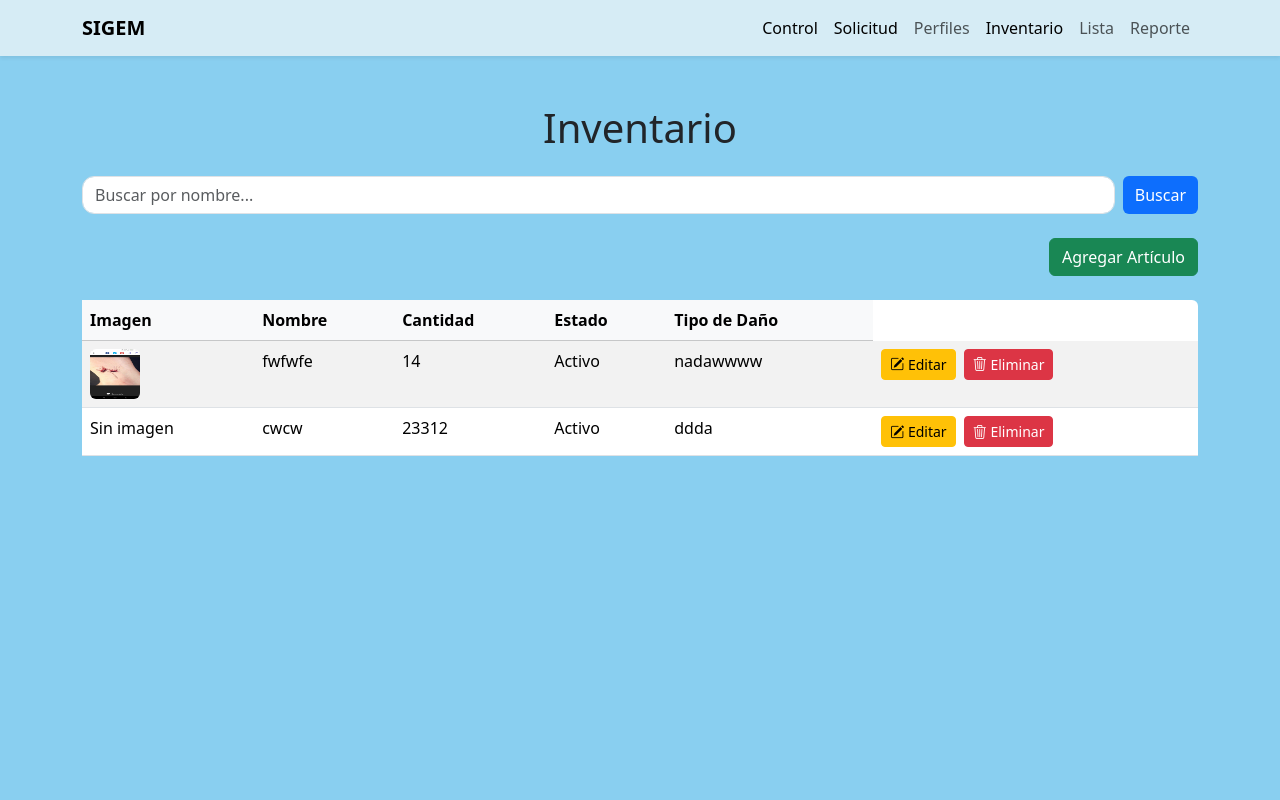
After one commit to ConstanzaPavez/SIGEM, a Django app: page /inventario/ in a window 1280 px wide. The commit adds this page. Run offline with Django 4.2, Linux system fonts and the light colour scheme; data comes from the database, SQL or seed files in the repository; both versions use the stored data as it was after the commit.

Commit message:
actualizacion

```diff
--- a/srvSIGEM/paginas/templates/paginas/control_vista_admin.html
+++ b/srvSIGEM/paginas/templates/paginas/control_vista_admin.html
@@ -1,4 +1,3 @@
-
 {% load static %}
 <!DOCTYPE html>
 <html lang="es">
@@ -20,9 +19,9 @@
         <div class="collapse navbar-collapse justify-content-end" id="navbarNav">
             <ul class="navbar-nav">
             <li class="nav-item"><a class="nav-link active" href="{% url 'control_vista_admin' %}">Control</a></li>
-            <li class="nav-item"><a class="nav-link"  href="{% url 'solicitudes_list' %}">Solicitud</a></li>
+            <li class="nav-item"><a class="nav-link active"  href="{% url 'solicitudes_list' %}">Solicitud</a></li>
             <li class="nav-item"><a class="nav-link" href="#">Perfiles</a></li>
-            <li class="nav-item"><a class="nav-link" href="#">Inventario</a></li>
+            <li class="nav-item"><a class="nav-link active" href="{% url 'inventario' %}">Inventario</a></li>
             <li class="nav-item"><a class="nav-link" href="#">Lista</a></li>
             <li class="nav-item"><a class="nav-link" href="#">Reporte</a></li>
             </ul>
--- /dev/null
+++ b/srvSIGEM/paginas/templates/paginas/inventario.html
@@ -0,0 +1,91 @@
+{% load static %}
+<!DOCTYPE html>
+<html lang="es">
+<head>
+  <meta charset="UTF-8">
+  <meta name="viewport" content="width=device-width, initial-scale=1.0">
+  <title>Inventario | SIGEM</title>
+  <link href="https://cdn.jsdelivr.net/npm/bootstrap@5.3.2/dist/css/bootstrap.min.css" rel="stylesheet">
+    <link href="https://cdn.jsdelivr.net/npm/bootstrap-icons@1.10.5/font/bootstrap-icons.css" rel="stylesheet">
+    <link href="https://cdnjs.cloudflare.com/ajax/libs/animate.css/4.1.1/animate.min.css" rel="stylesheet">
+    <link href="{% static 'paginas/css/estilo.css' %}" rel="stylesheet">
+</head>
+<body style="background-color: #89CFF0;">
+    <nav class="navbar navbar-expand-lg navbar-light custom-navbar shadow-sm">
+      <div class="container">
+      <a href="{% url 'inicio' %}" class="navbar-brand fw-bold">SIGEM</a>
+      <button class="navbar-toggler" type="button" data-bs-toggle="collapse" data-bs-target="#navbarNav">
+          <span class="navbar-toggler-icon"></span>
+      </button>
+      <div class="collapse navbar-collapse justify-content-end" id="navbarNav">
+          <ul class="navbar-nav">
+          <li class="nav-item"><a class="nav-link active" href="{% url 'control_vista_admin' %}">Control</a></li>
+          <li class="nav-item"><a class="nav-link active"  href="{% url 'solicitudes_list' %}">Solicitud</a></li>
+          <li class="nav-item"><a class="nav-link" href="#">Perfiles</a></li>
+          <li class="nav-item"><a class="nav-link active" href="{% url 'inventario' %}">Inventario</a></li>
+          <li class="nav-item"><a class="nav-link" href="#">Lista</a></li>
+          <li class="nav-item"><a class="nav-link" href="#">Reporte</a></li>
+          </ul>
+      </div>
+      </div>
+    </nav>
+    <div class="container my-5">
+    <h1 class="text-center mb-4">Inventario</h1>
+
+    <form method="GET" class="d-flex mb-4">
+      <input class="form-control me-2" type="search" name="buscar" placeholder="Buscar por nombre..." value="{{ request.GET.buscar }}">
+      <button class="btn btn-primary" type="submit">Buscar</button>
+    </form>
+    <div class="mb-4 text-end">
+      <a href="{% url 'agregar_articulo' %}" class="btn btn-success">Agregar Artículo</a>
+    </div>
+
+    <table class="table table-striped table-hover bg-white rounded">
+      <thead class="table-light">
+        <tr>
+          <th>Imagen</th>
+          <th>Nombre</th>
+          <th>Cantidad</th>
+          <th>Estado</th>
+          <th>Tipo de Daño</th>
+        </tr>
+      </thead>
+      <tbody>
+        <tbody>
+          {% for articulo in articulos %}
+            <tr>
+              <td>
+                {% if articulo.imagen %}
+                  <img src="{{ articulo.imagen.url }}" alt="Imagen" width="50" height="50" class="rounded">
+                {% else %}
+                  Sin imagen
+                {% endif %}
+              </td>
+              <td>{{ articulo.nombre }}</td>
+              <td>{{ articulo.cantidad }}</td>
+              <td>{{ articulo.get_estado_display }}</td>
+              <td>{{ articulo.tipo_dano }}</td>
+              <td>
+                {% if articulo.id %}
+                  <a href="{% url 'editar_articulo' articulo.id %}" class="btn btn-sm btn-warning me-1">
+                    <i class="bi bi-pencil-square"></i> Editar
+                  </a>
+                  <a href="{% url 'eliminar_articulo' articulo.id %}" class="btn btn-sm btn-danger">
+                    <i class="bi bi-trash3"></i> Eliminar
+                  </a>
+                {% else %}
+                  <span class="text-muted">Sin ID</span>
+                {% endif %}
+              </td>
+            </tr>
+          {% empty %}
+            <tr>
+              <td colspan="6" class="text-center text-muted">No hay artículos registrados.</td>
+            </tr>
+          {% endfor %}
+        </tbody>
+      </tbody>
+    </table>
+  <script src="https://cdn.jsdelivr.net/npm/bootstrap@5.3.2/dist/js/bootstrap.bundle.min.js"></script>
+</body>
+</html>
--- a/srvSIGEM/paginas/templates/paginas/solicitudes.html
+++ b/srvSIGEM/paginas/templates/paginas/solicitudes.html
@@ -4,8 +4,10 @@
 <head>
   <meta charset="UTF-8">
   <title>Solicitud de Equipo | CITT</title>
-  <meta name="viewport" content="width=device-width, initial-scale=1.0">
   <link href="https://cdn.jsdelivr.net/npm/bootstrap@5.3.2/dist/css/bootstrap.min.css" rel="stylesheet">
+  <link href="https://cdn.jsdelivr.net/npm/bootstrap-icons@1.10.5/font/bootstrap-icons.css" rel="stylesheet">
+  <link href="https://cdnjs.cloudflare.com/ajax/libs/animate.css/4.1.1/animate.min.css" rel="stylesheet">
+  <link href="{% static 'paginas/css/estilo.css' %}" rel="stylesheet">
   <style>
     .form-container {
       background-color: white;
@@ -36,7 +38,7 @@
         </div>
         </div>
     </nav>
-  <!-- Formulario -->
+
   <div class="container py-5">
     <div class="form-container">
       <h3 class="mb-4 text-center">Formulario de Solicitud</h3>
--- a/srvSIGEM/srvSIGEM/urls.py
+++ b/srvSIGEM/srvSIGEM/urls.py
@@ -28,8 +28,8 @@ urlpatterns = [
     # Inventario CRUD
     path('inventario/', views.inventario_list, name='inventario'),
     path('inventario/agregar/', views.agregar_articulo, name='agregar_articulo'),
-    path('inventario/editar/<int:pk>/', views.editar_articulo, name='editar_articulo'),
-    path('inventario/eliminar/<int:pk>/', views.eliminar_articulo, name='eliminar_articulo'),
+    path('inventario/editar/<int:pk>', views.editar_articulo, name='editar_articulo'),
+    path('inventario/eliminar/<int:pk>', views.eliminar_articulo, name='eliminar_articulo'),
 
     path('control_vista_admin/', views.control_solicitudes, name='control_vista_admin'),
     path('solicitudes/', views.solicitudes_list, name='solicitudes_list'),
```
Also changed, not shown: srvSIGEM/paginas/media/inventario/editar_articulo.html (deleted, +0 -31 lines), srvSIGEM/paginas/media/inventario/inventario.html (deleted, +0 -67 lines), srvSIGEM/paginas/templates/paginas/Index.html (+6 -6 lines), srvSIGEM/paginas/templates/paginas/editar_articulo.html (added, +49 -0 lines), srvSIGEM/db.sqlite3, srvSIGEM/inventario/Captura_Ago_21_en_Cosas_random.png (added), srvSIGEM/inventario/Captura_Ago_21_en_Cosas_random_W10jIdo.png (added), srvSIGEM/paginas/migrations/0001_initial.py (added), srvSIGEM/paginas/templates/paginas/agregar_articulo.html (renamed from srvSIGEM/paginas/media/inventario/agregar_articulo.html), srvSIGEM/paginas/templates/paginas/eliminar_articulo.html (renamed from srvSIGEM/paginas/media/inventario/eliminar_articulo.html), 1 other file.
